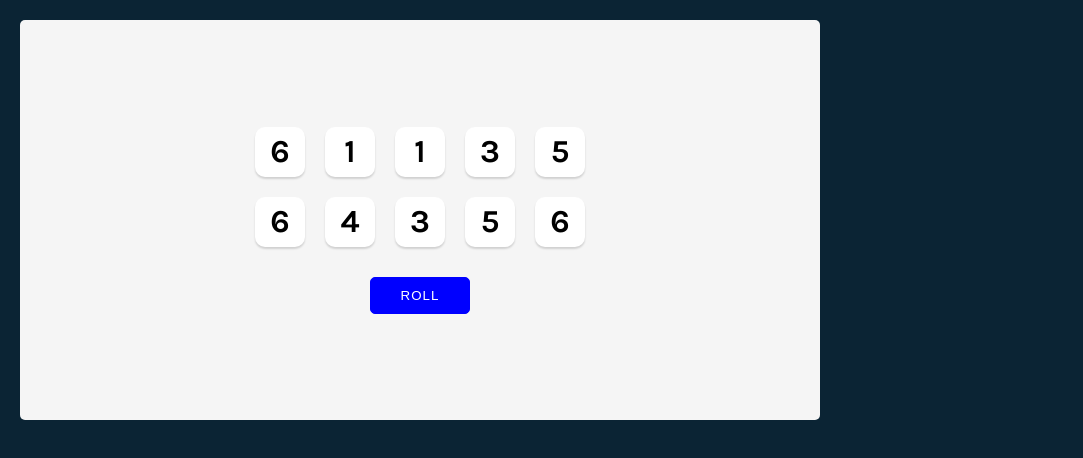
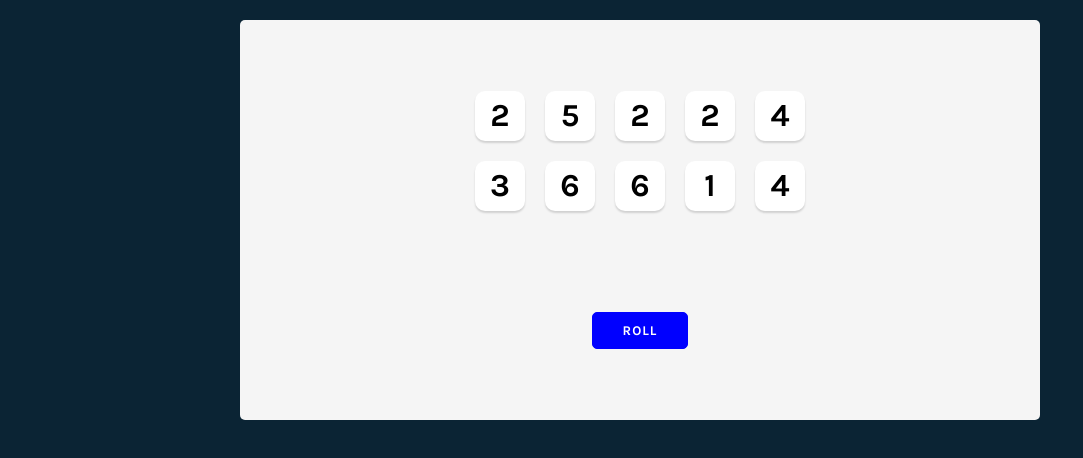
Before and after one commit to abhiXweb/tenzies, a React (Create React App) app: page / in a window 1280 px wide. Shown: the top 458 px of the page, without its empty margins (0-1083 px from the left). Built offline with nearby package versions, Linux system fonts and the light colour scheme.

Commit message:
updated tenzies app added nanoid lib

```diff
--- a/package.json
+++ b/package.json
@@ -6,6 +6,7 @@
     "@testing-library/jest-dom": "^5.16.4",
     "@testing-library/react": "^13.3.0",
     "@testing-library/user-event": "^13.5.0",
+    "nanoid": "^4.0.0",
     "react": "^18.2.0",
     "react-dom": "^18.2.0",
     "react-scripts": "5.0.1",
--- a/src/App.js
+++ b/src/App.js
@@ -1,4 +1,5 @@
 import { useState } from "react";
+import { nanoid } from "nanoid";
 import Die from "./components/Die";
 function App() {
   const [dice, setDice] = useState(allNewDice());
@@ -6,17 +7,20 @@ function App() {
   function allNewDice() {
     let newArr = [];
     for (let i = 0; i < 10; i++) {
-      newArr.push(Math.ceil(Math.random() * 6));
+      newArr.push({
+        value: Math.ceil(Math.random() * 6),
+        isHeld: false,
+        id: nanoid()
+      });
     }
     return newArr
   }
 
   function rollDice() {
     setDice(allNewDice())
-    console.log(dice);
   }
 
-  const diceElement = dice.map(value => <Die value={value} />)
+  const diceElement = dice.map(value => <Die key={value.id} value={value.value} />)
 
 
   return (
--- a/src/index.css
+++ b/src/index.css
@@ -17,8 +17,9 @@ main {
   padding: 20px;
   display: flex;
   flex-direction: column;
-  justify-content: center;
+  justify-content: space-around;
   align-items: center;
+  margin: 0 auto;
 }
 
 .dice-container {
@@ -46,10 +47,11 @@ main {
 .roll-dice-btn{
   background-color: blue;
   color: white;
-  margin-top: 30px;
   padding: 10px 30px;
   border: 1px solid blue;
   border-radius: 5px;
   text-transform: uppercase;
   letter-spacing: 1px;
+  cursor: pointer;
+  font-family: 'Karla', sans-serif;
 }
```
Also changed, not shown: 1 other file (tests, documents, lock files or other folders).
